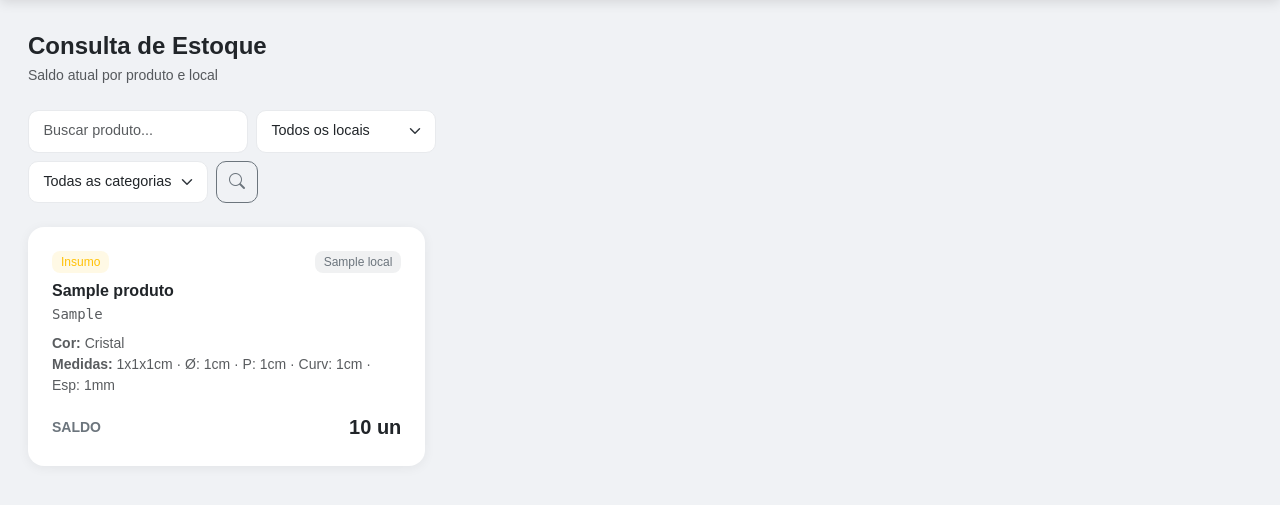
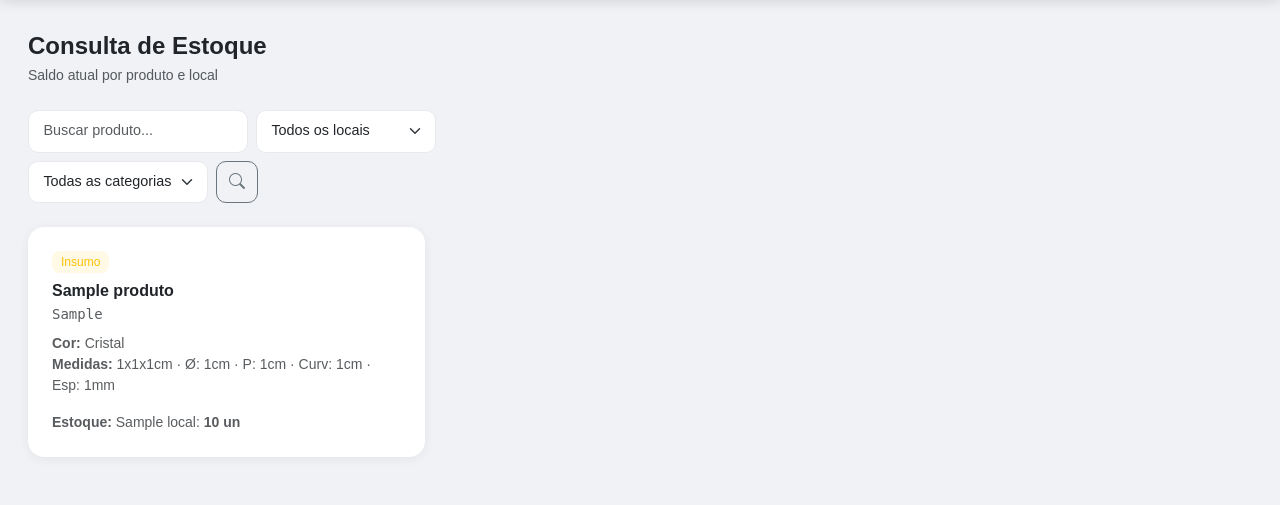
Before and after one commit to decorcril/decolog, a Django app: page /estoque/ in a window 1280 px wide. Shown: the part 56-561 px from the top of the page. Run offline with Django 5.2, Linux system fonts and the light colour scheme; a user stored in the database is signed in; tables that the repository leaves empty hold one stand-in row (values such as "Sample post").

Commit message:
feat: buscando itns por código e nome. Organizando cards

```diff
--- a/estoque/templates/estoque/consulta/list.html
+++ b/estoque/templates/estoque/consulta/list.html
@@ -4,6 +4,8 @@
 {% block title %}Estoque — Decolog{% endblock %}
 
 {% block content %}
+
+{# ==================== CABEÇALHO ==================== #}
 <div class="d-flex justify-content-between align-items-center mb-4">
   <div>
     <h4 class="fw-bold mb-1">Consulta de Estoque</h4>
@@ -11,6 +13,7 @@
   </div>
 </div>
 
+{# ==================== FILTROS ==================== #}
 <div class="d-flex flex-wrap gap-2 mb-4">
   <form method="get" class="d-flex gap-2 flex-wrap">
     <input type="text" name="q" value="{{ q }}" class="form-control"
@@ -40,55 +43,56 @@
   </form>
 </div>
 
+{# ==================== LISTA DE PRODUTOS ==================== #}
 <div class="row g-3">
-  {% for estoque in estoques %}
+  {% for produto in produtos %}
   <div class="col-sm-6 col-lg-4">
     <div class="card h-100">
       <div class="card-body p-4">
+
+        {# -- Badge categoria -- #}
         <div class="d-flex justify-content-between align-items-start mb-2">
-          <span class="badge {% if estoque.produto.is_chapa %}bg-info bg-opacity-10 text-info{% elif estoque.produto.is_insumo %}bg-warning bg-opacity-10 text-warning{% else %}bg-primary bg-opacity-10 text-primary{% endif %}">
-            {{ estoque.produto.get_categoria_display }}
+          <span class="badge {% if produto.is_chapa %}bg-info bg-opacity-10 text-info{% elif produto.is_insumo %}bg-warning bg-opacity-10 text-warning{% else %}bg-primary bg-opacity-10 text-primary{% endif %}">
+            {{ produto.get_categoria_display }}
           </span>
-          <span class="badge bg-secondary bg-opacity-10 text-secondary">
-            {{ estoque.local.nome }}
-          </span>
+          {% if produto.estoque_baixo %}
+            <span class="badge bg-danger bg-opacity-10 text-danger">Estoque Baixo</span>
+          {% endif %}
         </div>
 
-        <h6 class="fw-bold mb-1">{{ estoque.produto.nome }}</h6>
-
-        {% if estoque.produto.codigo %}
-          <p class="text-muted small mb-2" style="font-family: monospace;">{{ estoque.produto.codigo }}</p>
+        {# -- Nome e código -- #}
+        <h6 class="fw-bold mb-1">{{ produto.nome }}</h6>
+        {% if produto.codigo %}
+          <p class="text-muted small mb-2" style="font-family: monospace;">{{ produto.codigo }}</p>
         {% endif %}
 
+        {# -- Detalhes: cor e medidas -- #}
         <div class="text-muted small mb-3">
-          {% if estoque.produto.cor %}
-            <div><span class="fw-semibold">Cor:</span> {{ estoque.produto.get_cor_display }}</div>
+          {% if produto.cor %}
+            <div><span class="fw-semibold">Cor:</span> {{ produto.get_cor_display }}</div>
           {% endif %}
-          {% with dims=estoque.produto.dimensoes_display %}
+          {% with dims=produto.dimensoes_display %}
             {% if dims %}
               <div><span class="fw-semibold">Medidas:</span> {{ dims }}</div>
             {% endif %}
           {% endwith %}
         </div>
 
-        <div class="d-flex align-items-center justify-content-between">
-          <span class="fw-semibold text-secondary small">SALDO</span>
-          <span class="fw-bold fs-5">
-            {{ estoque.quantidade|floatformat:"-3" }} {{ estoque.produto|unidade_abrev }}
-          </span>
+        {# -- Saldo por local -- #}
+        <div class="text-muted small">
+          <span class="fw-semibold">Estoque:</span>
+          {% for saldo in produto.saldos_por_local %}
+            <span class="text-muted">{{ saldo.local.nome }}:</span>
+            <span class="fw-semibold">{{ saldo.quantidade|floatformat:"-3" }} {{ produto|unidade_abrev }}</span>
+            {% if not forloop.last %} · {% endif %}
+          {% endfor %}
         </div>
-
-        {% if estoque.produto.estoque_baixo %}
-          <div class="mt-2">
-            <span class="badge bg-danger bg-opacity-10 text-danger w-100 text-center py-1">
-              <i class="bi bi-exclamation-triangle me-1"></i> Estoque Baixo
-            </span>
-          </div>
-        {% endif %}
 
       </div>
     </div>
   </div>
+
+  {# -- Estado vazio -- #}
   {% empty %}
   <div class="col-12">
     <div class="card">
@@ -110,4 +114,5 @@
   </div>
   {% endfor %}
 </div>
+
 {% endblock %}
--- a/estoque/views/consulta.py
+++ b/estoque/views/consulta.py
@@ -1,9 +1,10 @@
+from django.db.models import Q
+from django.contrib.auth.decorators import login_required
+from django.http import JsonResponse
 from django.shortcuts import render
-from django.contrib.auth.decorators import login_required
-from django.db.models import Sum
-from estoque.models import Estoque
 from core.models import Local
 from produtos.models import Produto
+from estoque.models import Estoque
 
 
 @login_required
@@ -12,21 +13,36 @@ def estoque_list(request):
     local_id = request.GET.get('local', '')
     categoria = request.GET.get('categoria', '')
 
-    estoques = Estoque.objects.select_related(
-        'produto', 'local'
-    ).filter(quantidade__gt=0)
+    from estoque.models import Estoque
+    from produtos.models import Produto
+
+    produtos = Produto.objects.filter(ativo=True)
 
     if q:
-        estoques = estoques.filter(produto__nome__icontains=q)
-    if local_id:
-        estoques = estoques.filter(local__id=local_id)
+        produtos = produtos.filter(
+            Q(nome__icontains=q) | Q(codigo__icontains=q)
+        )
     if categoria:
-        estoques = estoques.filter(produto__categoria=categoria)
+        produtos = produtos.filter(categoria=categoria)
+
+    # Adiciona saldos por local em cada produto
+    resultado = []
+    for produto in produtos:
+        saldos = Estoque.objects.filter(
+            produto=produto, quantidade__gt=0
+        ).select_related('local')
+
+        if local_id:
+            saldos = saldos.filter(local__id=local_id)
+
+        if saldos.exists():
+            produto.saldos_por_local = saldos
+            resultado.append(produto)
 
     locais = Local.objects.filter(ativo=True)
 
     return render(request, 'estoque/consulta/list.html', {
-        'estoques': estoques,
+        'produtos': resultado,
         'locais': locais,
         'q': q,
         'local_id': local_id,
@@ -34,7 +50,6 @@ def estoque_list(request):
         'categoria_choices': Produto.CATEGORIA_CHOICES,
     })
 
-from django.http import JsonResponse
 
 @login_required
 def saldo_por_produto(request, produto_id):
```
Also changed, not shown: produtos/templates/produtos/produto/list.html (+11 -19 lines).
